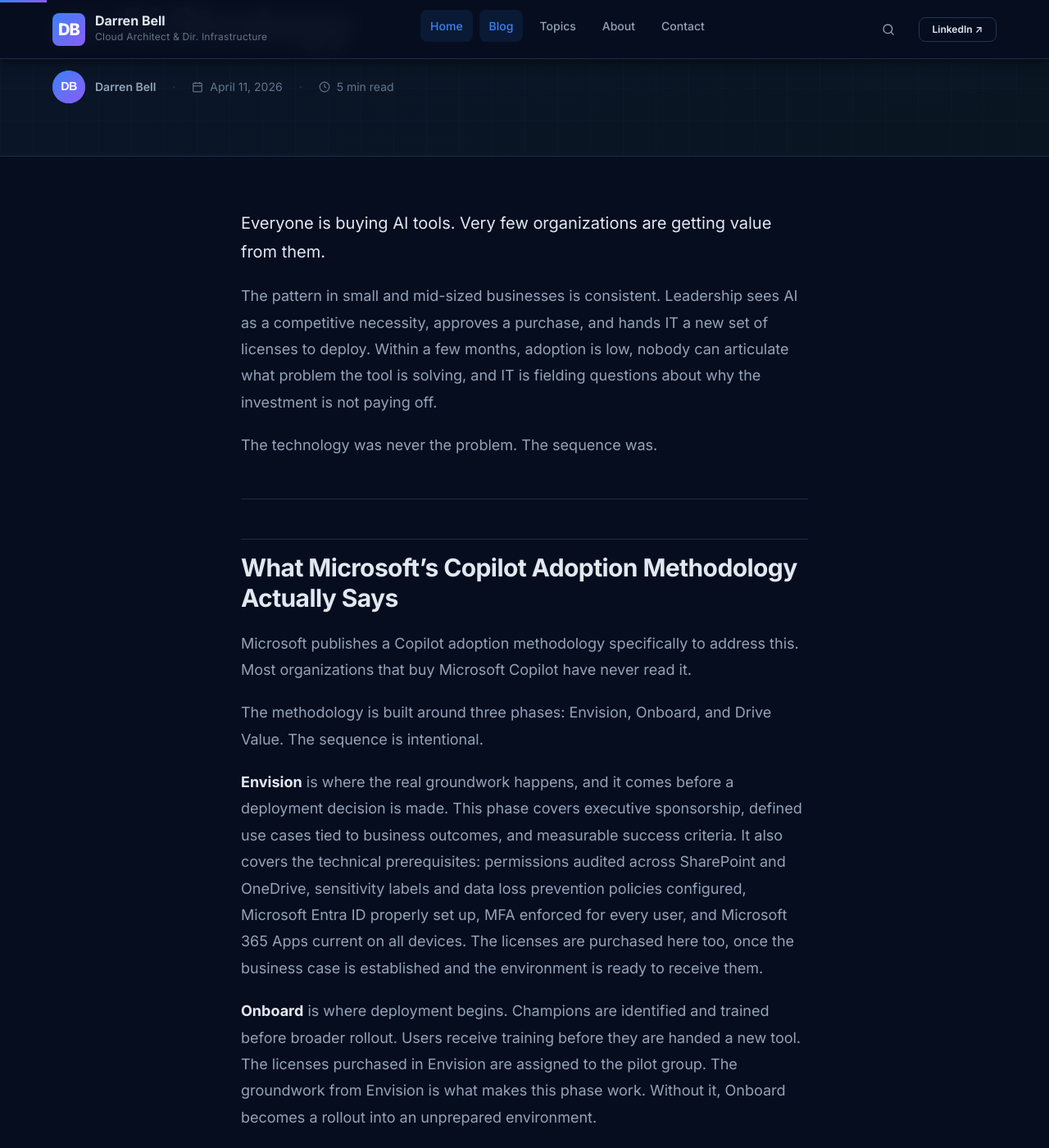
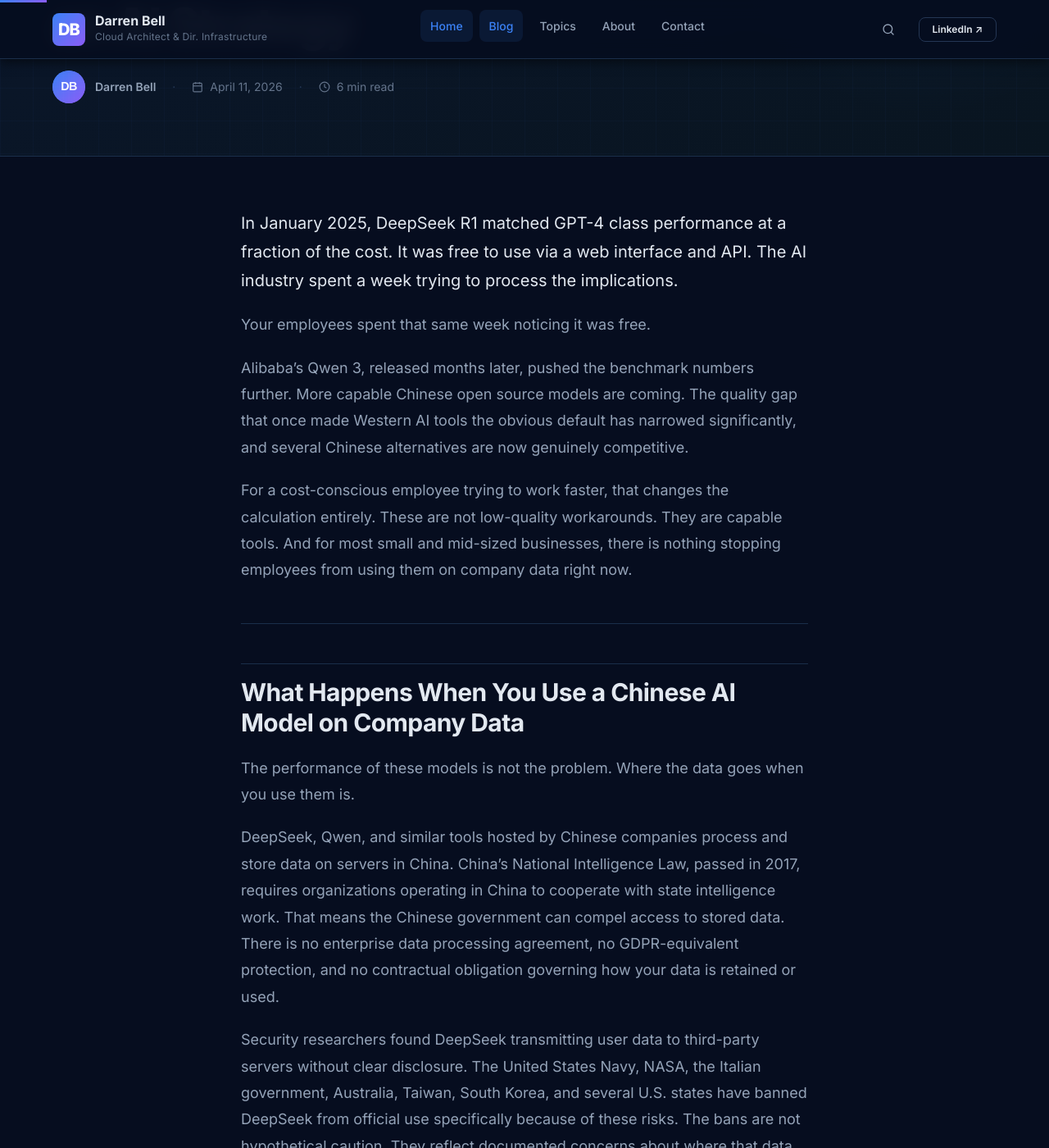
Before and after one commit to darrenbell09/DB_Blog, a Jekyll site: the page built from _posts/2026-04-11-ai-transformation-smb-copilot-adoption.md, in a window 1280 px wide and 1400 px high, scrolled down 253 px. Shown: the whole window at 82% size. Built offline with Jekyll 4.4.1, drawn with Linux system fonts in a browser that asks for light colours; comment, search, counter and statistics services are not loaded; some of the changed text lies outside the part shown.

Commit message:
Restructure AI post to lead with Chinese model threat angle
Pivots from general shadow AI framing (covered in recent LinkedIn post)
to specific risk of Chinese-hosted AI models (DeepSeek, Qwen) on company
data. Adds Chinese National Intelligence Law context, government ban
details, and API vs self-hosted distinction. Copilot methodology retained
as the governance solution framework.

```diff
--- a/_posts/2026-04-11-ai-transformation-smb-copilot-adoption.md
+++ b/_posts/2026-04-11-ai-transformation-smb-copilot-adoption.md
@@ -1,81 +1,81 @@
 ---
 layout: post
 title: "Buying Copilot Licenses Isn't an AI Strategy"
-subtitle: "Microsoft's Copilot adoption methodology exists for a reason. Most SMBs skip every step of it."
+subtitle: "Chinese AI models are genuinely impressive and free to use. That makes governance more urgent, not less."
 date: 2026-04-11
 category: AI & Automation
-tags: [AI transformation, Microsoft Copilot, SMB, Microsoft 365, AI adoption, governance, data security, Copilot readiness]
-excerpt: "Most small and mid-sized businesses approach AI transformation by purchasing licenses and expecting results. Microsoft's Copilot adoption methodology says that is the last step, not the first. The organizations that get value from AI do the unglamorous work before anyone touches a new tool."
+tags: [AI transformation, Microsoft Copilot, SMB, Microsoft 365, AI adoption, governance, data security, DeepSeek, Chinese AI]
+excerpt: "Chinese AI labs have closed the performance gap faster than most organizations expected. Free, capable models are now available to anyone with an internet connection. For small and mid-sized businesses without an AI governance framework, that changes the risk calculation significantly."
 ---
 
-Everyone is buying AI tools. Very few organizations are getting value from them.
+In January 2025, DeepSeek R1 matched GPT-4 class performance at a fraction of the cost. It was free to use via a web interface and API. The AI industry spent a week trying to process the implications.
 
-The pattern in small and mid-sized businesses is consistent. Leadership sees AI as a competitive necessity, approves a purchase, and hands IT a new set of licenses to deploy. Within a few months, adoption is low, nobody can articulate what problem the tool is solving, and IT is fielding questions about why the investment is not paying off.
+Your employees spent that same week noticing it was free.
 
-The technology was never the problem. The sequence was.
+Alibaba's Qwen 3, released months later, pushed the benchmark numbers further. More capable Chinese open source models are coming. The quality gap that once made Western AI tools the obvious default has narrowed significantly, and several Chinese alternatives are now genuinely competitive.
+
+For a cost-conscious employee trying to work faster, that changes the calculation entirely. These are not low-quality workarounds. They are capable tools. And for most small and mid-sized businesses, there is nothing stopping employees from using them on company data right now.
+
+---
+
+## What Happens When You Use a Chinese AI Model on Company Data
+
+The performance of these models is not the problem. Where the data goes when you use them is.
+
+DeepSeek, Qwen, and similar tools hosted by Chinese companies process and store data on servers in China. China's National Intelligence Law, passed in 2017, requires organizations operating in China to cooperate with state intelligence work. That means the Chinese government can compel access to stored data. There is no enterprise data processing agreement, no GDPR-equivalent protection, and no contractual obligation governing how your data is retained or used.
+
+Security researchers found DeepSeek transmitting user data to third-party servers without clear disclosure. The United States Navy, NASA, the Italian government, Australia, Taiwan, South Korea, and several U.S. states have banned DeepSeek from official use specifically because of these risks. The bans are not hypothetical caution. They reflect documented concerns about where that data goes.
+
+One distinction matters here: running an open-weight model on your own infrastructure is a different risk profile than using someone else's API. Organizations with the technical capability to self-host have more control over their data. Most SMBs are not self-hosting. They are using the web interface or the API, which means the data is leaving the building and going to servers in China with none of the enterprise protections that would govern an approved tool.
+
+The problem is not that these models exist. The problem is the absence of governance that would tell employees what they can and cannot use, and why.
+
+---
+
+## What Happens When There Is No Policy
+
+I had someone ask to use DeepSeek on company data because it was free. No awareness of where the data would be processed, no understanding of the organization's acceptable use policy, because there was no acceptable use policy. The request was completely well-intentioned. The risk was significant.
+
+That request was not an anomaly. It is what happens when capable, free AI tools exist and organizational AI strategy does not.
+
+Employees are not trying to create security incidents. They are trying to do their jobs faster. As Chinese models continue to close the quality gap with paid Western tools, the temptation to use them will increase. Without a clear policy, employees will reach for whatever works.
+
+The most expensive outcome is not a data breach that gets caught. It is customer data, contract language, or internal financials leaving your environment with no log entry and no recourse.
 
 ---
 
 ## What Microsoft's Copilot Adoption Methodology Actually Says
 
-Microsoft publishes a Copilot adoption methodology specifically to address this. Most organizations that buy Microsoft Copilot have never read it.
+Microsoft publishes a Copilot adoption methodology that most organizations buying Copilot have never read. It exists because Microsoft knows what happens when the process gets skipped. The methodology is built around three phases: Envision, Onboard, and Drive Value.
 
-The methodology is built around three phases: Envision, Onboard, and Drive Value. The sequence is intentional.
+**Envision** is where the real groundwork happens before any deployment decision is made. This phase covers executive sponsorship, defined use cases tied to business outcomes, and measurable success criteria. It also covers the technical prerequisites: permissions audited across SharePoint and OneDrive, sensitivity labels and data loss prevention policies configured, Microsoft Entra ID properly set up, MFA enforced for every user, and Microsoft 365 Apps current on all devices. Licenses are purchased in Envision too, once the business case is established and the environment is ready.
 
-**Envision** is where the real groundwork happens, and it comes before a deployment decision is made. This phase covers executive sponsorship, defined use cases tied to business outcomes, and measurable success criteria. It also covers the technical prerequisites: permissions audited across SharePoint and OneDrive, sensitivity labels and data loss prevention policies configured, Microsoft Entra ID properly set up, MFA enforced for every user, and Microsoft 365 Apps current on all devices. The licenses are purchased here too, once the business case is established and the environment is ready to receive them.
-
-**Onboard** is where deployment begins. Champions are identified and trained before broader rollout. Users receive training before they are handed a new tool. The licenses purchased in Envision are assigned to the pilot group. The groundwork from Envision is what makes this phase work. Without it, Onboard becomes a rollout into an unprepared environment.
+**Onboard** is where deployment begins. Champions are identified and trained before broader rollout. Users receive training before they are handed a new tool. The groundwork from Envision is what makes this phase work. Without it, Onboard is a rollout into an unprepared environment.
 
 **Drive Value** is where you measure against the success criteria from Envision, expand to additional users, and iterate based on what you learn.
 
-The deployment happens in Onboard. Everything that makes deployment successful happens in Envision. Most SMBs skip Envision entirely.
-
----
-
-## What Most SMBs Actually Do
-
-They buy the licenses first and figure out the rest later.
-
-No executive AI strategy. No defined use cases. No permissions audit. No data loss prevention policies. No training. No governance framework. Just a purchase order and an expectation that IT will figure out the rest.
-
-The result is predictable. Employees either do not use the tool because nobody explained why they should, or they use it in ways that create risk because nobody established guardrails.
-
-A few months in, leadership asks IT why adoption is low. IT has no good answer because they were never given the organizational conditions that make adoption possible.
-
----
-
-## The Risk Nobody Is Talking About
-
-The gap between "we bought AI" and "we prepared for AI" is not just a wasted investment problem. It is a security and compliance problem.
-
-When there is no AI policy and no governance framework in place, employees make their own decisions about what tools to use and what data to put into them.
-
-I had someone ask to use DeepSeek on company data because it was free. No awareness of where that data would be processed or stored, no understanding of what the organization's acceptable use policy said, because there was no acceptable use policy. The request was well-intentioned. The risk was significant.
-
-DeepSeek stores user data in the People's Republic of China. China's National Intelligence Law requires organizations to cooperate with state intelligence work, meaning the Chinese government can compel access to stored data. Security researchers have found DeepSeek transmitting user data to third parties without consent. Multiple governments have banned it from government use. Putting company data into a free AI tool with no enterprise data protections is not a hypothetical risk. It is a documented one.
-
-This is what happens in the absence of a top-down AI strategy. Employees are not trying to create security incidents. They are trying to do their jobs faster. Without clear governance, they will reach for whatever tool is available.
+Most SMBs skip Envision entirely and go straight to Onboard. The result is low adoption, unclear ROI, and an environment where employees still reach for whatever tool fills the gap.
 
 ---
 
 ## What Getting This Right Actually Requires
 
-The organizations that successfully adopt AI tools treat the methodology as a sequence, not a checklist to skip.
+Start with Envision. Get executive alignment on what AI is supposed to accomplish for the business. Name the use cases. Define what success looks like in measurable terms. Establish an acceptable use policy that tells employees which tools are approved and what data can go into them. This conversation cannot happen in IT. It has to happen at the leadership level.
 
-Start with Envision. Get executive alignment on what AI is supposed to accomplish. Name the use cases. Define what success looks like in measurable terms. This conversation cannot happen in IT. It has to happen at the leadership level.
+Then do the technical readiness work. Audit who has access to what in SharePoint and OneDrive. Configure sensitivity labels. Set up DLP policies that reflect how your data actually needs to be protected. Ensure every user has MFA enforced. These are not Copilot prerequisites in isolation. They are the baseline security posture your organization should already have. If they are not in place, AI deployment will surface that gap in the most visible way possible.
 
-Then do the technical readiness work before purchasing or deploying anything. Audit who has access to what in SharePoint and OneDrive. Configure sensitivity labels. Set up DLP policies that reflect how your data actually needs to be protected. Make sure every user has MFA. These are not Copilot prerequisites in isolation. They are the baseline security posture your organization should already have. If you do not have them, AI deployment is going to surface that gap in the most visible way possible.
+Purchase and deploy once the environment is ready. Train champions before broad rollout. Then measure and expand.
 
-Purchase once the environment is ready. Train champions before you roll out broadly. Then deploy, measure, and expand.
+That sequence is not bureaucratic overhead. It is the difference between an organization that gets value from AI tools and one that spends the budget and wonders why nothing changed.
 
 ---
 
 ## This Is a Leadership Problem
 
-IT can configure the technical prerequisites. IT cannot create an AI strategy, define business use cases, or establish the governance culture that makes responsible AI adoption possible.
+IT can configure the technical prerequisites. IT cannot create an AI strategy, define business use cases, build an acceptable use policy, or establish the governance culture that makes responsible AI adoption possible.
 
-The organizations that get value from AI tools are the ones where leadership made a decision to invest in the process, not just the product. Microsoft's methodology exists because they know what happens when that process gets skipped.
+The organizations that successfully adopt AI tools are the ones where leadership decided to invest in the process, not just the product. As Chinese AI models continue to improve and remain free, the pressure on employees to use them will only grow. A policy written after an incident is not a policy. It is a response.
 
-Buying the license is the easy part. Doing the work that makes the license worth having is what most organizations are not willing to prioritize until something goes wrong.
+Buying the Copilot license is the easy part. Doing the work that makes the license worth having, and that keeps company data inside a governed environment, is what most organizations are not willing to prioritize until something goes wrong.
 
 What has your experience been with AI adoption in your organization? Did the strategy come before the purchase, or did the tool arrive before anyone knew what to do with it?
```
